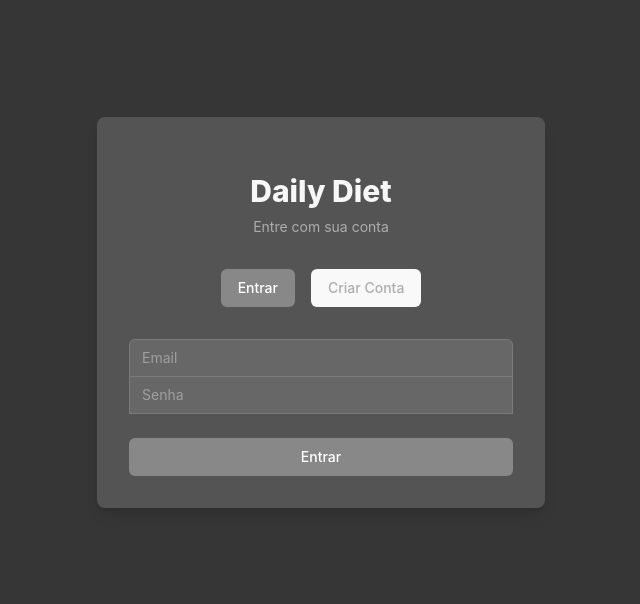
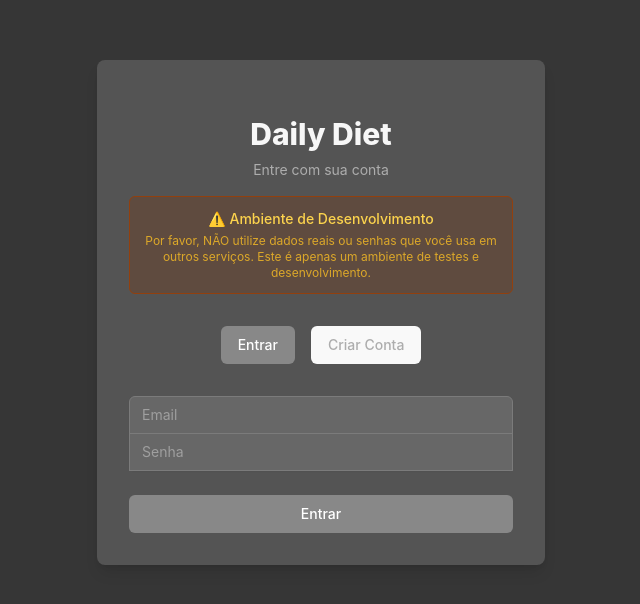
Before and after one commit to ldiasm/daily-diet-web, a React (Vite) app: page /login in a window 1280 px wide. Shown: the part 120-724 px from the top of the page, without its empty margins (319-959 px from the left). Built offline with nearby package versions, Linux system fonts and the light colour scheme; no server answers.

Commit message:
feat: add development environment disclaimer to login page

```diff
--- a/src/pages/Login.tsx
+++ b/src/pages/Login.tsx
@@ -80,6 +80,14 @@ export default function Login() {
           <p className="mt-2 text-center text-sm text-star-dust-400">
             {isCreatingAccount ? 'Crie sua conta para começar' : 'Entre com sua conta'}
           </p>
+
+          <div className="mt-4 p-3 bg-amber-900/30 border border-amber-800 rounded-md">
+            <p className="text-amber-300 text-sm text-center font-medium">⚠️ Ambiente de Desenvolvimento</p>
+            <p className="text-amber-400/80 text-xs text-center mt-1">
+              Por favor, NÃO utilize dados reais ou senhas que você usa em outros serviços.
+              Este é apenas um ambiente de testes e desenvolvimento.
+            </p>
+          </div>
         </div>
 
         <div className="flex justify-center space-x-4 mb-6">
```
